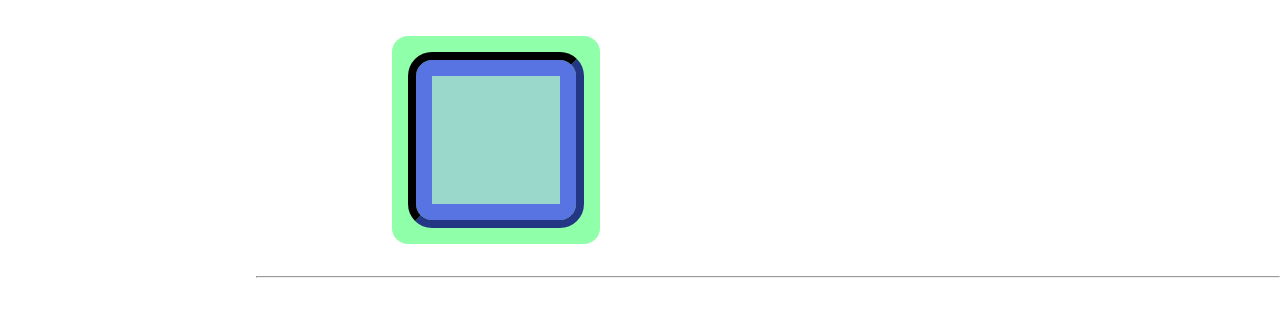
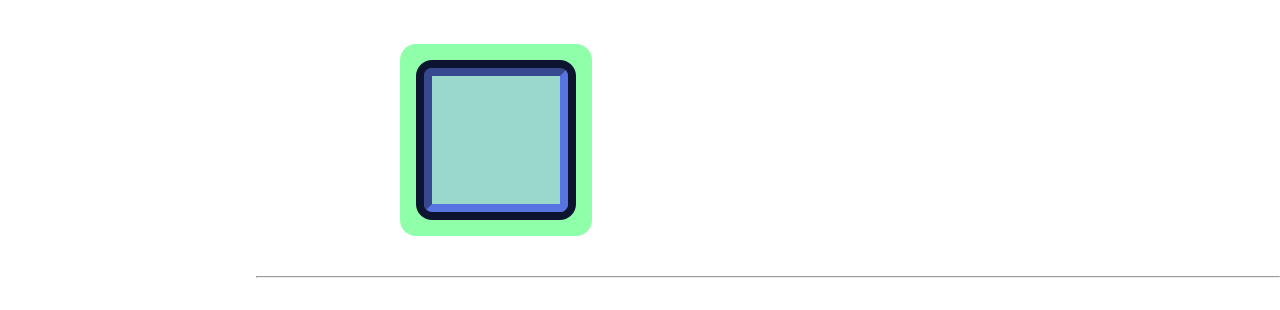
Before and after one commit to oshingate/html-basic-ass1, a plain HTML site: page home.html in a window 1280 px wide. Shown: the part 132-442 px from the top of the page. Drawn offline with Linux system fonts and the light colour scheme.

Commit message:
updated css

```diff
--- a/assets/stylesheets/home.css
+++ b/assets/stylesheets/home.css
@@ -159,14 +159,14 @@ table {
 
   background-color: #99d8ca;
 
-  border: 1rem solid #5873e2;
+  outline: 0.5rem inset #5873e2;
+  outline-offset: -1rem;
 
-  outline: 0.5rem inset #0d1430;
-
-  box-shadow: 1.5rem 1.5rem #90ffa9, -1.5rem 1.5rem #90ffa9,
-    1.5rem -1.5rem #90ffa9, -1.5rem -1.5rem #90ffa9;
+  box-shadow: 1rem 1rem #90ffa9, -1rem 1rem #90ffa9, 1rem -1rem #90ffa9,
+    -1rem -1rem #90ffa9;
 
   border-radius: 10%;
+  border: 1rem solid #0d1430;
 }
 
 .row1 {
```
